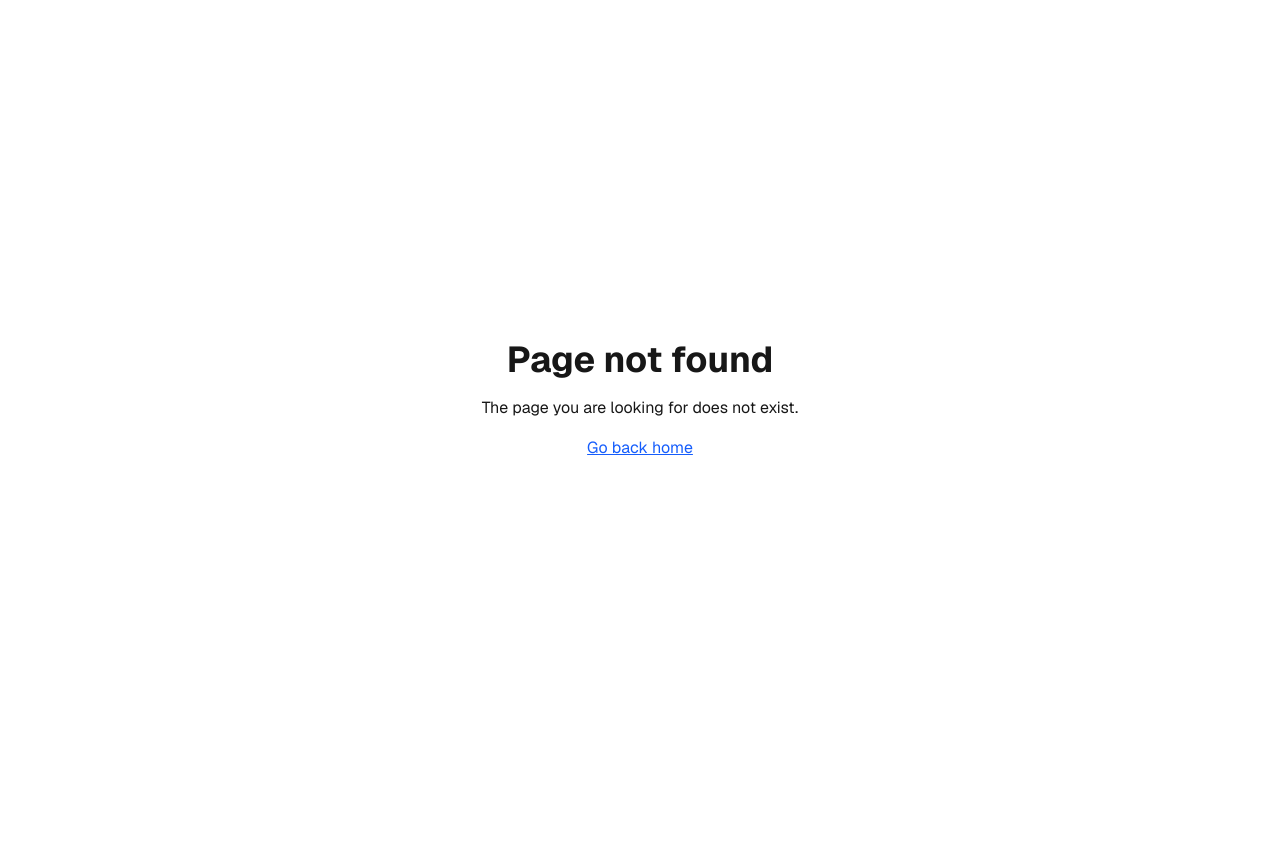
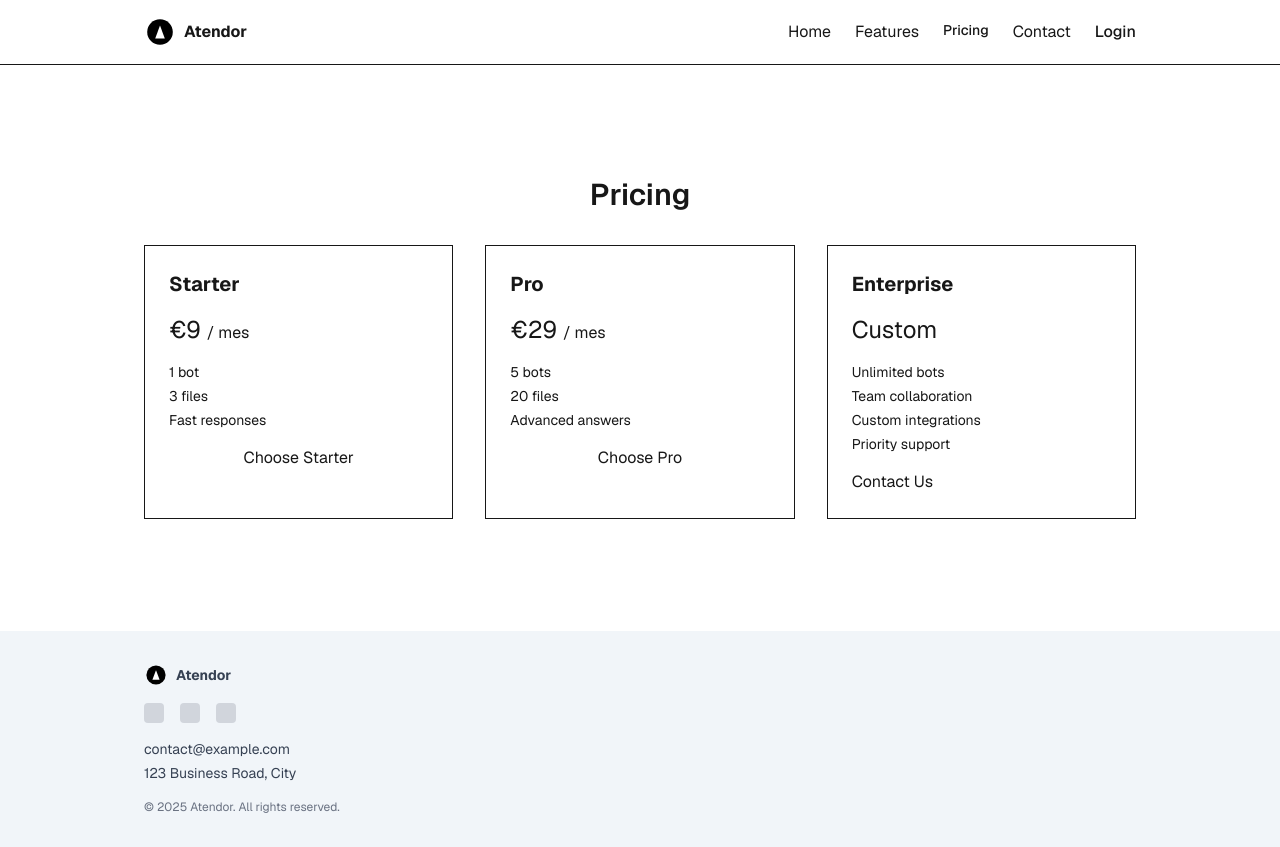
Before and after one commit to vldmrnvs/atendorvisualbuilder, a Next.js app: page /pricing in a window 1280 px wide. Before the commit this address had no page. Before the commit the page ends 800 px from the top, so only its background shows below. Built offline with nearby package versions, Linux system fonts and the light colour scheme.

Commit message:
feat: add plan-based model routing and pricing page

```diff
--- a/app/api/bots/route.ts
+++ b/app/api/bots/route.ts
@@ -50,6 +50,8 @@ export async function POST(request: Request) {
     .insert({
       name,
       description,
+      plan_level: 'starter',
+      llm_profile: 'standard',
       user_id: session.user.id,
       flow_json: { nodes: [], edges: [] },
     })
--- /dev/null
+++ b/app/api/chat/route.ts
@@ -0,0 +1,76 @@
+import { createRouteHandlerClient } from '@supabase/auth-helpers-nextjs'
+import { cookies } from 'next/headers'
+import { NextResponse } from 'next/server'
+
+type PlanLevel = 'starter' | 'pro' | 'enterprise'
+
+type ChatMessage = {
+  role: 'user' | 'assistant' | 'system'
+  content: string
+}
+
+async function groqChat(model: string, messages: ChatMessage[]) {
+  const res = await fetch('https://api.groq.com/openai/v1/chat/completions', {
+    method: 'POST',
+    headers: {
+      'Content-Type': 'application/json',
+      Authorization: `Bearer ${process.env.GROQ_API_KEY}`,
+    },
+    body: JSON.stringify({ model, messages }),
+  })
+  return res.json()
+}
+
+async function openrouterChat(model: string, messages: ChatMessage[]) {
+  const res = await fetch('https://openrouter.ai/api/v1/chat/completions', {
+    method: 'POST',
+    headers: {
+      'Content-Type': 'application/json',
+      Authorization: `Bearer ${process.env.OPENROUTER_API_KEY}`,
+      'HTTP-Referer': process.env.OPENROUTER_REFERER || '',
+      'X-Title': 'Atendor',
+    },
+    body: JSON.stringify({ model, messages }),
+  })
+  return res.json()
+}
+
+async function selectModelByPlan(plan: PlanLevel, messages: ChatMessage[]) {
+  switch (plan) {
+    case 'starter':
+      return groqChat('mistral-7b', messages)
+    case 'pro':
+      return openrouterChat('gpt-4-turbo', messages)
+    case 'enterprise':
+      return openrouterChat('claude-3-opus', messages)
+    default:
+      return groqChat('mistral-7b', messages)
+  }
+}
+
+export async function POST(request: Request) {
+  const { botId, messages } = await request.json()
+  const supabase = createRouteHandlerClient(
+    { cookies },
+    {
+      supabaseUrl: process.env.NEXT_PUBLIC_SUPABASE_URL || process.env.SUPABASE_URL!,
+      supabaseKey:
+        process.env.NEXT_PUBLIC_SUPABASE_ANON_KEY || process.env.SUPABASE_PUBLIC!,
+    }
+  )
+  const {
+    data: { session },
+  } = await supabase.auth.getSession()
+  if (!session) {
+    return NextResponse.json({ error: 'Unauthorized' }, { status: 401 })
+  }
+  const { data: bot } = await supabase
+    .from('bots')
+    .select('plan_level')
+    .eq('id', botId)
+    .eq('user_id', session.user.id)
+    .single()
+  const plan = (bot?.plan_level ?? 'starter') as PlanLevel
+  const aiResponse = await selectModelByPlan(plan, messages)
+  return NextResponse.json(aiResponse)
+}
--- a/app/dashboard/bots/[id]/builder/page.tsx
+++ b/app/dashboard/bots/[id]/builder/page.tsx
@@ -10,6 +10,12 @@ export default function BotBuilderPage({ params }: { params: { id: string } }) {
   return (
     <div className="p-4 space-y-6">
       <h1 className="text-2xl font-bold">Bot Builder</h1>
+      <section className="space-y-2">
+        <h2 className="text-xl font-semibold">Settings</h2>
+        <span className="text-sm text-muted-foreground">
+          Your bot is powered by: <strong>Advanced AI</strong> (based on your plan)
+        </span>
+      </section>
       <section className="space-y-4">
         <h2 className="text-xl font-semibold">Files</h2>
         <UploadArea botId={id} />
--- /dev/null
+++ b/app/pricing/page.tsx
@@ -0,0 +1,55 @@
+import PublicHeader from '@/components/PublicHeader'
+import PublicFooter from '@/components/PublicFooter'
+import Link from 'next/link'
+
+export const metadata = {
+  title: 'Pricing – Atendor',
+  description: 'Choose the plan that fits your needs.'
+}
+
+export default function PricingPage() {
+  return (
+    <main className="space-y-12">
+      <PublicHeader />
+      <section className="px-4 py-16 mx-auto max-w-5xl space-y-8">
+        <h1 className="text-3xl font-semibold text-center">Pricing</h1>
+        <div className="grid gap-8 md:grid-cols-3">
+          <div className="card border p-6 space-y-4">
+            <h2 className="text-xl font-bold">Starter</h2>
+            <p className="text-2xl">€9 <span className="text-base">/ mes</span></p>
+            <ul className="space-y-1 text-sm">
+              <li>1 bot</li>
+              <li>3 files</li>
+              <li>Fast responses</li>
+            </ul>
+            <button className="btn btn-primary w-full">Choose Starter</button>
+          </div>
+          <div className="card border p-6 space-y-4">
+            <h2 className="text-xl font-bold">Pro</h2>
+            <p className="text-2xl">€29 <span className="text-base">/ mes</span></p>
+            <ul className="space-y-1 text-sm">
+              <li>5 bots</li>
+              <li>20 files</li>
+              <li>Advanced answers</li>
+            </ul>
+            <button className="btn btn-primary w-full">Choose Pro</button>
+          </div>
+          <div className="card border p-6 space-y-4">
+            <h2 className="text-xl font-bold">Enterprise</h2>
+            <p className="text-2xl">Custom</p>
+            <ul className="space-y-1 text-sm">
+              <li>Unlimited bots</li>
+              <li>Team collaboration</li>
+              <li>Custom integrations</li>
+              <li>Priority support</li>
+            </ul>
+            <Link href="mailto:contact@example.com" className="btn btn-primary w-full">
+              Contact Us
+            </Link>
+          </div>
+        </div>
+      </section>
+      <PublicFooter />
+    </main>
+  )
+}
--- a/components/PublicHeader.tsx
+++ b/components/PublicHeader.tsx
@@ -18,6 +18,7 @@ export default function PublicHeader() {
         <nav className="hidden md:flex space-x-6" aria-label="Main">
           <Link href="#" className="hover:underline">Home</Link>
           <Link href="#features" className="hover:underline">Features</Link>
+          <Link href="/pricing" className="text-sm font-medium hover:underline">Pricing</Link>
           <Link href="#contact" className="hover:underline">Contact</Link>
           <Link href="/login" className="font-medium hover:underline">Login</Link>
         </nav>
@@ -32,6 +33,7 @@ export default function PublicHeader() {
         <nav className="md:hidden px-4 pb-4 space-y-2" aria-label="Mobile">
           <Link href="/" className="block" onClick={() => setOpen(false)}>Home</Link>
           <Link href="#features" className="block" onClick={() => setOpen(false)}>Features</Link>
+          <Link href="/pricing" className="block" onClick={() => setOpen(false)}>Pricing</Link>
           <Link href="#contact" className="block" onClick={() => setOpen(false)}>Contact</Link>
           <Link href="/login" className="block" onClick={() => setOpen(false)}>Login</Link>
         </nav>
--- a/lib/actions/bots.ts
+++ b/lib/actions/bots.ts
@@ -12,7 +12,9 @@ export async function getBotById(id: string, userId: string) {
   const supabase = createServerComponentClient({ cookies }, options)
   const { data, error } = await supabase
     .from('bots')
-    .select('id, name, description, user_id, created_at')
+    .select(
+      'id, name, description, plan_level, llm_profile, user_id, created_at'
+    )
     .eq('id', id)
     .eq('user_id', userId)
     .single()
--- a/types/index.ts
+++ b/types/index.ts
@@ -19,6 +19,8 @@ export type Bot = {
   id?: string
   name: string
   description: string
+  plan_level?: 'starter' | 'pro' | 'enterprise'
+  llm_profile?: 'standard' | 'advanced' | 'premium'
   user_id?: string
   created_at?: string
 }
```
